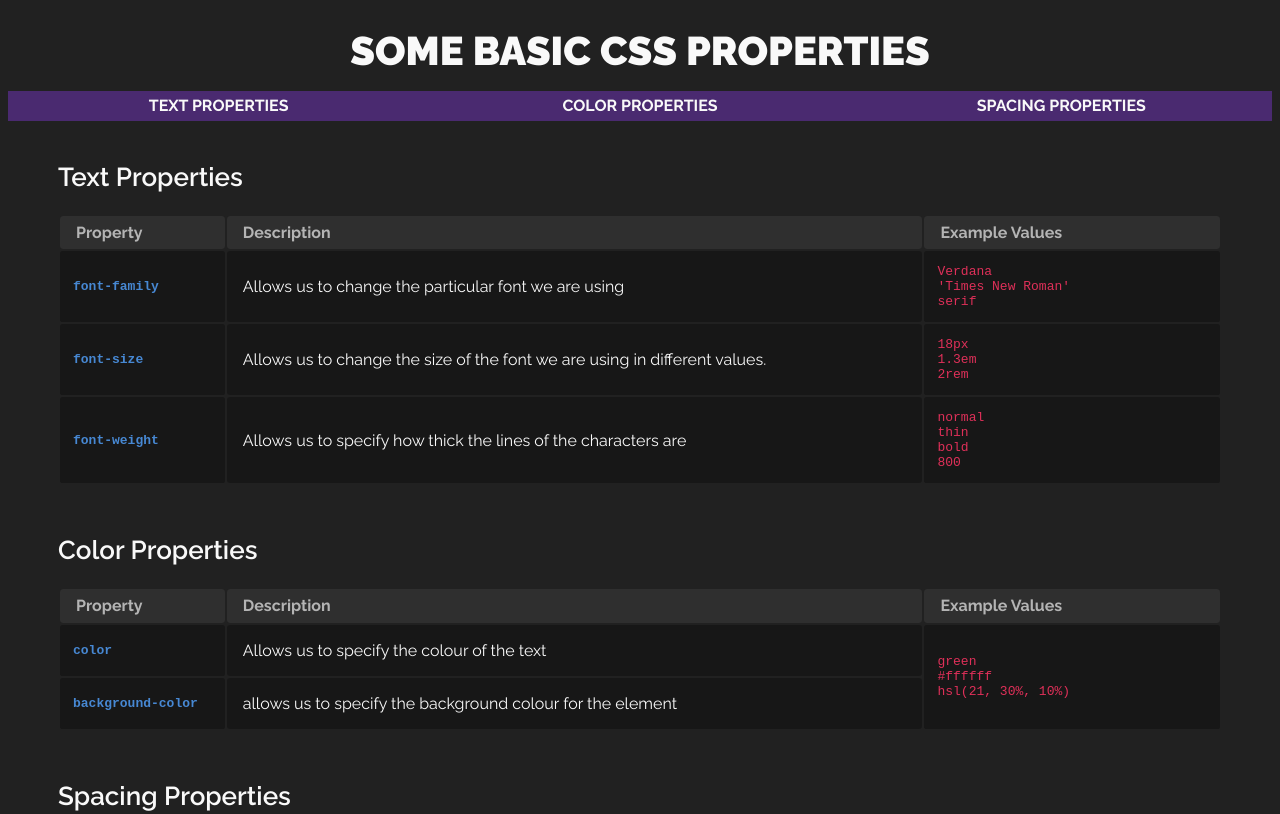
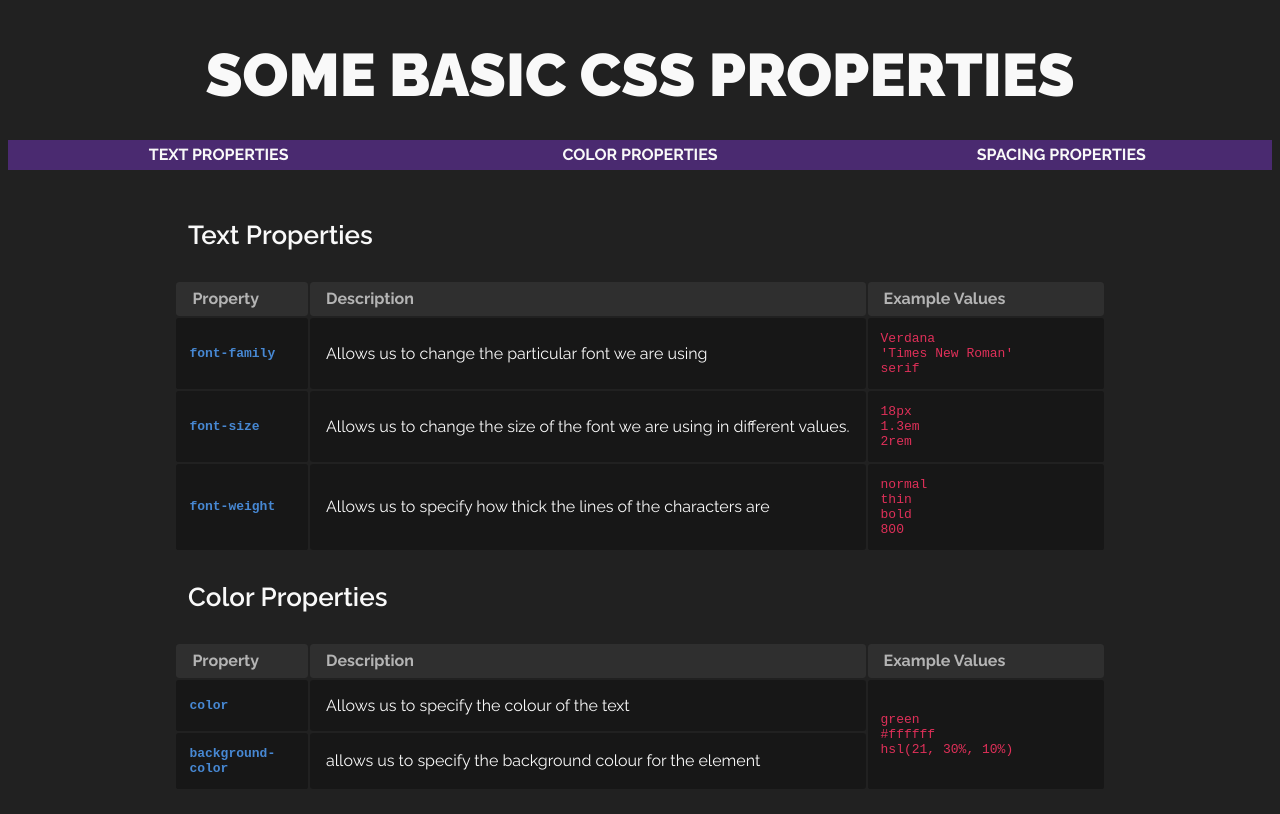
Before and after one commit to g0mium/g0mium.cheatsheet.github.io, a plain HTML site: page index.html in a window 1280 px wide. Shown: the top 814 px of the page. Drawn offline with Linux system fonts and the light colour scheme.

Commit message:
Update styles.css

```diff
--- a/styles.css
+++ b/styles.css
@@ -5,7 +5,7 @@ body {
 }
 
 .content {
-  padding: 20px 50px 0 50px;
+  padding: 20px 50px 50px 50px;
 }
 
 th,
@@ -59,10 +59,11 @@ h1 {
   text-align: center;
   text-transform: uppercase;
   font-weight: 900;
-  font-size: 40px;
+  font-size: 60px;
 }
 
 h2 {
+  margin: 30px 0px 30px 130px;
   font-weight: 600;
   font-size: 26px;
 }
@@ -82,7 +83,8 @@ h2 {
 
 table {
   margin-bottom: 50px;
-  width: 100%;
+  width: 80%;
+  margin:  auto;
 }
 
 .description {
```
